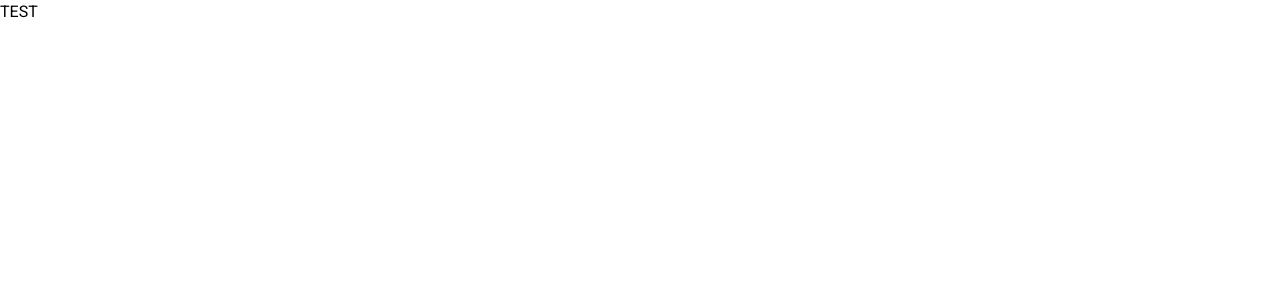
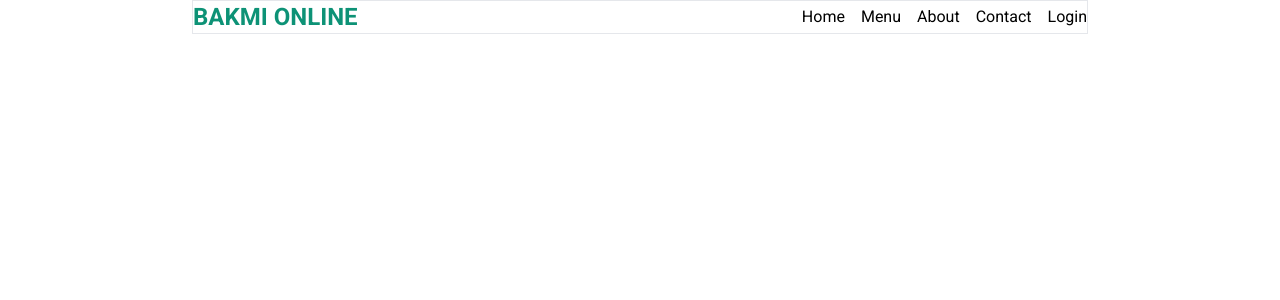
Before and after one commit to AisyahAuliaAngelinee/BakmiOnline, a Next.js app in the folder bakmiapp/: page / in a window 1280 px wide. Shown: the top 300 px of the page. Built offline with nearby package versions, Linux system fonts and the light colour scheme.

Commit message:
initial commit

```diff
--- a/bakmiapp/src/app/layout.js
+++ b/bakmiapp/src/app/layout.js
@@ -11,7 +11,9 @@
 export default function RootLayout({ children }) {
 	return (
 		<html lang="en">
-			<body className={roboto.className}>{children}</body>
+			<body className={roboto.className}>
+				<main className="max-w-4xl mx-auto border">{children}</main>
+			</body>
 		</html>
 	);
 }
--- a/bakmiapp/src/app/page.js
+++ b/bakmiapp/src/app/page.js
@@ -1,7 +1,20 @@
+import Link from "next/link";
+
 export default function Home() {
 	return (
 		<>
-			<div>TEST</div>
+			<header className="flex items-center justify-between">
+				<Link className="text-primary font-semibold text-2xl" href={""}>
+					BAKMI ONLINE
+				</Link>
+				<nav className="flex gap-4">
+					<Link href={""}>Home</Link>
+					<Link href={""}>Menu</Link>
+					<Link href={""}>About</Link>
+					<Link href={""}>Contact</Link>
+					<Link href={""}>Login</Link>
+				</nav>
+			</header>
 		</>
 	);
 }
--- a/bakmiapp/tailwind.config.js
+++ b/bakmiapp/tailwind.config.js
@@ -1,16 +1,10 @@
 /** @type {import('tailwindcss').Config} */
 module.exports = {
-  content: [
-    "./src/pages/**/*.{js,ts,jsx,tsx,mdx}",
-    "./src/components/**/*.{js,ts,jsx,tsx,mdx}",
-    "./src/app/**/*.{js,ts,jsx,tsx,mdx}",
-  ],
+	content: ["./src/pages/**/*.{js,ts,jsx,tsx,mdx}", "./src/components/**/*.{js,ts,jsx,tsx,mdx}", "./src/app/**/*.{js,ts,jsx,tsx,mdx}"],
 	theme: {
 		extend: {
-      backgroundImage: {
-        "gradient-radial": "radial-gradient(var(--tw-gradient-stops))",
-        "gradient-conic":
-          "conic-gradient(from 180deg at 50% 50%, var(--tw-gradient-stops))",
+			colors: {
+				primary: "#0D9276",
 			},
 		},
 	},
```
Lines whose indentation alone changed are shown as unchanged.
